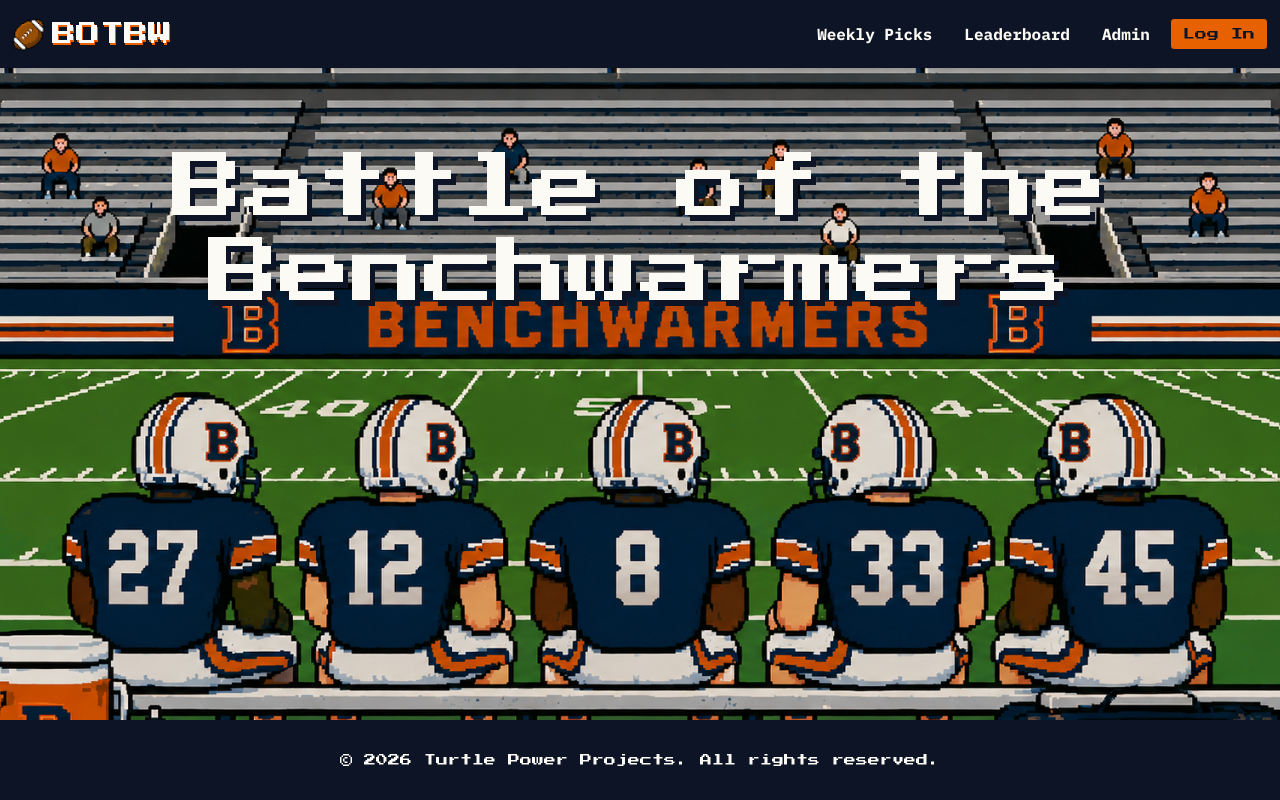
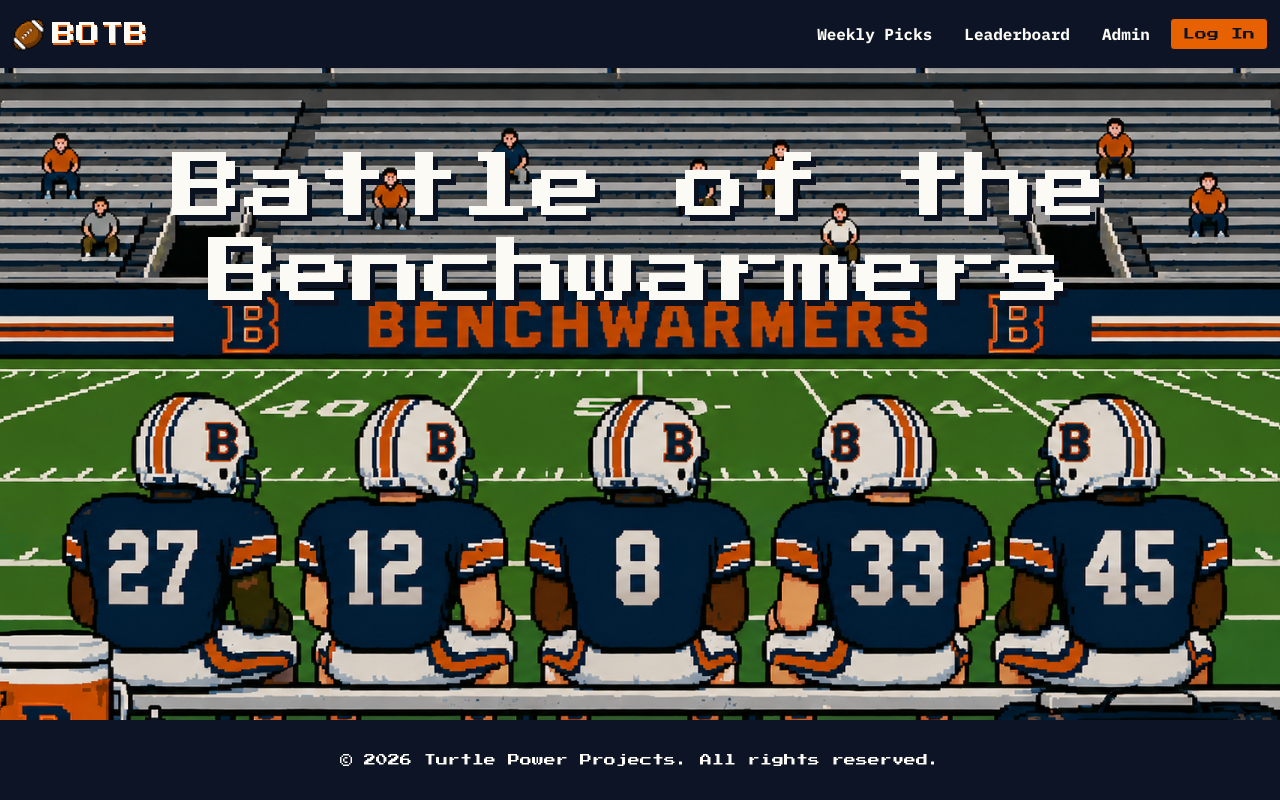
Before and after one commit to PurpleTurtl04/botbw, a Next.js app in the folder botbw/: page / in a window 1280 px wide. Built offline with nearby package versions, Linux system fonts and the light colour scheme.

Commit message:
Modified Navbar logo. Adjusted Hero section text shadow color

```diff
--- a/botbw/components/hero.jsx
+++ b/botbw/components/hero.jsx
@@ -15,7 +15,7 @@ export default function Hero() {
             />
             <div className='hero-content px-0 md:mt-10'>
                 <h1 className='xs:text-4xl text-center text-3xl sm:text-5xl md:max-w-none md:text-[54px] lg:text-7xl 2xl:text-8xl'>
-                    <span className='font-pressStart text-base-content text-shadow-base-200 leading-12 text-shadow-[5px_6px_0_#000] md:leading-20'>
+                    <span className='font-pressStart text-base-content text-shadow-base-300 leading-12 text-shadow-[5px_6px_0_#000] md:leading-20'>
                         Battle of the Benchwarmers
                     </span>
                 </h1>
--- a/botbw/components/navbar/navbar-alt.jsx
+++ b/botbw/components/navbar/navbar-alt.jsx
@@ -88,7 +88,7 @@ export default function NavbarAlt() {
                                 />
                             </div>
                             <span className='font-pressStart text-base-content text-shadow-primary text-2xl text-shadow-[1px_2px_0_#000] md:pl-0'>
-                                BOTBW
+                                BOTB
                             </span>
                         </Link>
                     </div>
--- a/botbw/components/navbar/navbar-main.jsx
+++ b/botbw/components/navbar/navbar-main.jsx
@@ -88,7 +88,7 @@ export default function NavbarMain() {
                                 />
                             </div>
                             <span className='font-pressStart text-primary-content text-shadow-base-content text-2xl text-shadow-[1px_2px_0_#000] md:pl-0'>
-                                BOTBW
+                                BOTB
                             </span>
                         </Link>
                     </div>
```
